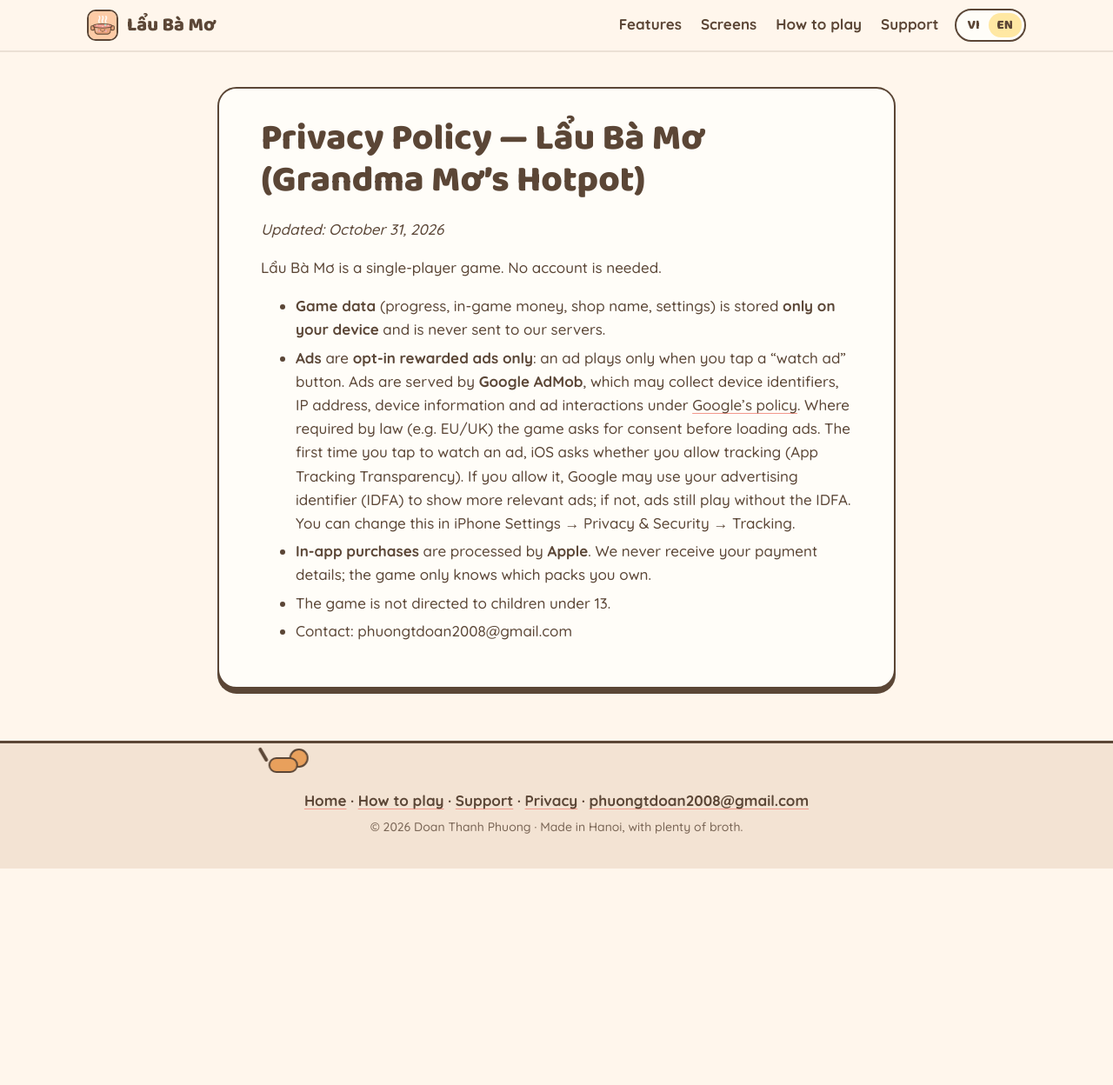
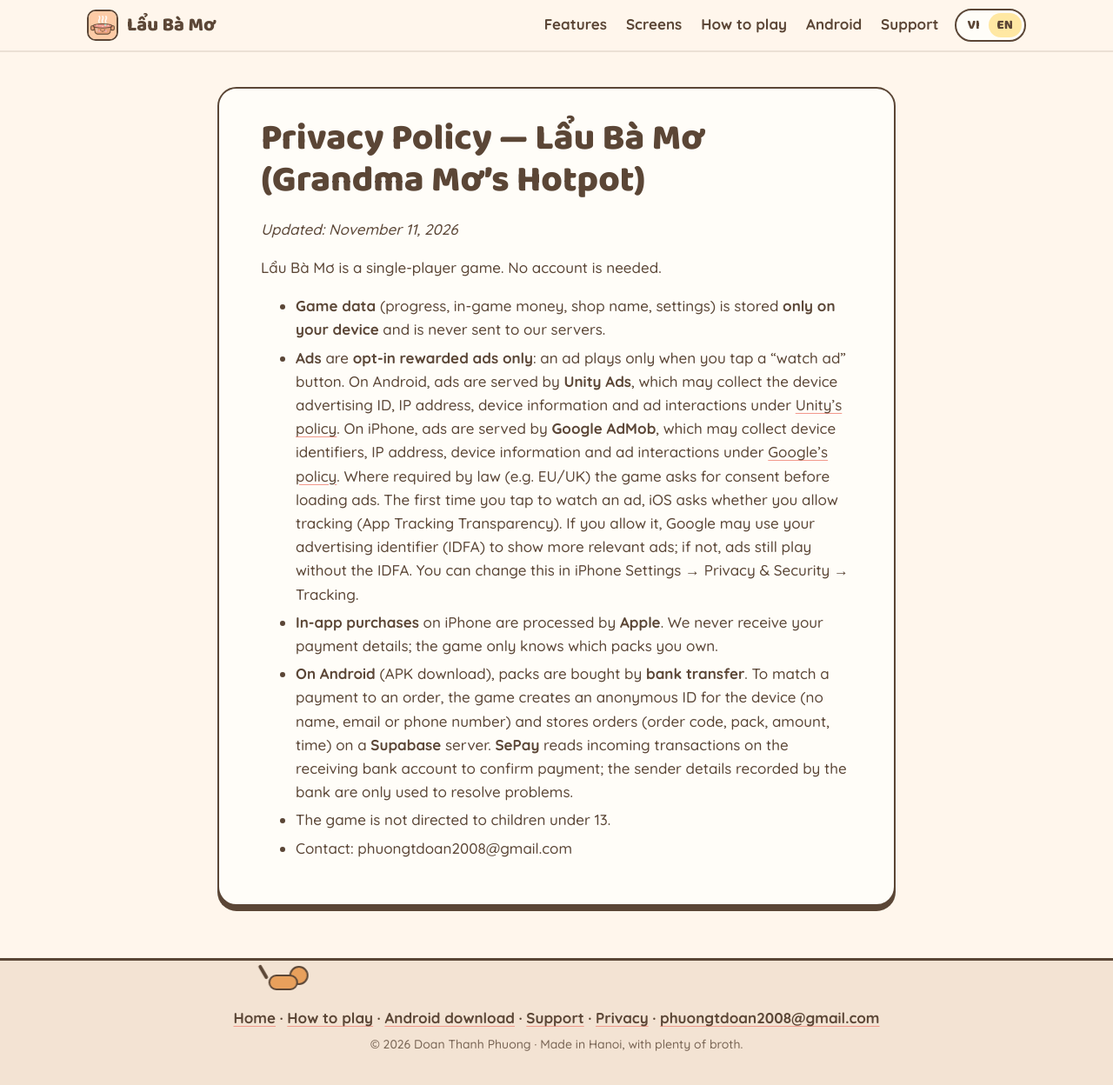
Before and after one commit to pcingame/laubamo, a Jekyll site: the page built from privacy.md, in a window 1280 px wide and 1249 px high. Shown: the whole window at 87% size. Built offline with Jekyll 4.4.1, drawn with Linux system fonts in a browser that asks for light colours.

Commit message:
Web: trang tải APK Android + hướng dẫn cài (site/android.html); CI phát hành APK sang repo công khai laubamo; chính sách quyền riêng tư thêm Unity Ads và chuyển khoản
Co-Authored-By: Claude Opus 5.5 <noreply@anthropic.com>

```diff
--- a/_layouts/default.html
+++ b/_layouts/default.html
@@ -38,6 +38,7 @@
       <a href="./#tinh-nang"><span class="vi">Tính năng</span><span class="en">Features</span></a>
       <a href="./#anh"><span class="vi">Ảnh</span><span class="en">Screens</span></a>
       <a href="how-to-play.html"><span class="vi">Cách chơi</span><span class="en">How to play</span></a>
+      <a href="android.html">Android</a>
       <a href="support.html"><span class="vi">Hỗ trợ</span><span class="en">Support</span></a>
     </nav>
     <button class="lang" type="button" aria-label="Đổi ngôn ngữ / Switch language">
@@ -54,6 +55,7 @@
     <p>
       <a href="./"><span class="vi">Trang chủ</span><span class="en">Home</span></a> ·
       <a href="how-to-play.html"><span class="vi">Cách chơi</span><span class="en">How to play</span></a> ·
+      <a href="android.html"><span class="vi">Tải cho Android</span><span class="en">Android download</span></a> ·
       <a href="support.html"><span class="vi">Hỗ trợ</span><span class="en">Support</span></a> ·
       <a href="privacy.html"><span class="vi">Quyền riêng tư</span><span class="en">Privacy</span></a> ·
       <a href="mailto:phuongtdoan2008@gmail.com">phuongtdoan2008@gmail.com</a>
--- a/index.html
+++ b/index.html
@@ -31,10 +31,12 @@ wide: true
     </p>
     <div class="cta">
       <a class="btn mint" href="#anh"><span class="vi">Xem trong game</span><span class="en">See the game</span></a>
+      <a class="btn butter" href="android.html"><span class="vi">Tải cho Android</span><span class="en">Get it on Android</span></a>
       <a class="btn peach" href="support.html"><span class="vi">Hỗ trợ</span><span class="en">Support</span></a>
     </div>
     <div class="badges">
       <span>iPhone</span>
+      <span>Android</span>
       <span class="vi">Chơi offline</span><span class="en">Plays offline</span>
       <span class="vi">Tiếng Việt · English</span><span class="en">English · Tiếng Việt</span>
     </div>
--- a/privacy.md
+++ b/privacy.md
@@ -7,7 +7,7 @@ description: Chính sách quyền riêng tư của game Lẩu Bà Mơ. Privacy p
 
 # Chính sách quyền riêng tư — Lẩu Bà Mơ
 
-*Cập nhật: 31/10/2026*
+*Cập nhật: 11/11/2026*
 
 Lẩu Bà Mơ là game chơi một mình, không cần tài khoản.
 
@@ -16,12 +16,14 @@ Lẩu Bà Mơ là game chơi một mình, không cần tài khoản.
 
 ## Quảng cáo
 - Game chỉ có **quảng cáo tự chọn**: bạn bấm nút "Xem QC" thì mới phát. Không có quảng cáo tự bật lên.
-- Quảng cáo do **Google AdMob** cung cấp. Khi tải và phát quảng cáo, Google có thể thu thập mã định danh thiết bị, địa chỉ IP, thông tin máy và tương tác với quảng cáo, theo [chính sách của Google](https://policies.google.com/technologies/partner-sites).
+- Trên iPhone, quảng cáo do **Google AdMob** cung cấp. Khi tải và phát quảng cáo, Google có thể thu thập mã định danh thiết bị, địa chỉ IP, thông tin máy và tương tác với quảng cáo, theo [chính sách của Google](https://policies.google.com/technologies/partner-sites).
+- Trên Android, quảng cáo do **Unity Ads** cung cấp. Unity có thể thu thập mã quảng cáo của thiết bị, địa chỉ IP, thông tin máy và tương tác với quảng cáo, theo [chính sách của Unity](https://unity.com/legal/game-player-and-app-user-privacy-policy).
 - Ở những nơi luật yêu cầu (vd. Liên minh châu Âu, Anh), game hỏi bạn đồng ý trước khi tải quảng cáo. Bạn có thể đổi lựa chọn bất cứ lúc nào.
 - Lần đầu bạn bấm xem quảng cáo, iOS hỏi bạn có cho phép theo dõi (App Tracking Transparency) không. Nếu bạn cho phép, Google được dùng mã quảng cáo IDFA để chọn quảng cáo hợp với bạn hơn. Nếu không, quảng cáo vẫn phát nhưng không dùng IDFA. Bạn đổi lựa chọn được trong Cài đặt iPhone → Quyền riêng tư & Bảo mật → Theo dõi.
 
 ## Mua trong app
-- Thanh toán do **Apple** xử lý. Chúng tôi không nhận và không lưu thông tin thẻ hay tài khoản của bạn; game chỉ biết bạn đã mua gói nào.
+- Trên iPhone, thanh toán do **Apple** xử lý. Chúng tôi không nhận và không lưu thông tin thẻ hay tài khoản của bạn; game chỉ biết bạn đã mua gói nào.
+- Trên Android (bản tải APK), bạn mua bằng **chuyển khoản ngân hàng**. Để ghép tiền với đơn, game tạo một mã ẩn danh cho máy (không có tên, email hay số điện thoại) và lưu đơn hàng (mã đơn, gói, số tiền, thời gian) trên máy chủ **Supabase**. Dịch vụ **SePay** đọc biến động số dư của tài khoản nhận tiền để báo đơn đã trả; thông tin người chuyển (tên, ngân hàng) do ngân hàng ghi trong giao dịch, chúng tôi chỉ dùng để đối chiếu khi có sự cố.
 
 ## Trẻ em
 - Game không nhắm tới trẻ dưới 13 tuổi và không cố ý thu thập dữ liệu của trẻ em.
@@ -34,13 +36,14 @@ Lẩu Bà Mơ là game chơi một mình, không cần tài khoản.
 
 # Privacy Policy — Lẩu Bà Mơ (Grandma Mơ's Hotpot)
 
-*Updated: October 31, 2026*
+*Updated: November 11, 2026*
 
 Lẩu Bà Mơ is a single-player game. No account is needed.
 
 - **Game data** (progress, in-game money, shop name, settings) is stored **only on your device** and is never sent to our servers.
-- **Ads** are **opt-in rewarded ads only**: an ad plays only when you tap a "watch ad" button. Ads are served by **Google AdMob**, which may collect device identifiers, IP address, device information and ad interactions under [Google's policy](https://policies.google.com/technologies/partner-sites). Where required by law (e.g. EU/UK) the game asks for consent before loading ads. The first time you tap to watch an ad, iOS asks whether you allow tracking (App Tracking Transparency). If you allow it, Google may use your advertising identifier (IDFA) to show more relevant ads; if not, ads still play without the IDFA. You can change this in iPhone Settings → Privacy & Security → Tracking.
-- **In-app purchases** are processed by **Apple**. We never receive your payment details; the game only knows which packs you own.
+- **Ads** are **opt-in rewarded ads only**: an ad plays only when you tap a "watch ad" button. On Android, ads are served by **Unity Ads**, which may collect the device advertising ID, IP address, device information and ad interactions under [Unity's policy](https://unity.com/legal/game-player-and-app-user-privacy-policy). On iPhone, ads are served by **Google AdMob**, which may collect device identifiers, IP address, device information and ad interactions under [Google's policy](https://policies.google.com/technologies/partner-sites). Where required by law (e.g. EU/UK) the game asks for consent before loading ads. The first time you tap to watch an ad, iOS asks whether you allow tracking (App Tracking Transparency). If you allow it, Google may use your advertising identifier (IDFA) to show more relevant ads; if not, ads still play without the IDFA. You can change this in iPhone Settings → Privacy & Security → Tracking.
+- **In-app purchases** on iPhone are processed by **Apple**. We never receive your payment details; the game only knows which packs you own.
+- **On Android** (APK download), packs are bought by **bank transfer**. To match a payment to an order, the game creates an anonymous ID for the device (no name, email or phone number) and stores orders (order code, pack, amount, time) on a **Supabase** server. **SePay** reads incoming transactions on the receiving bank account to confirm payment; the sender details recorded by the bank are only used to resolve problems.
 - The game is not directed to children under 13.
 - Contact: phuongtdoan2008@gmail.com
 
```
Also changed, not shown: android.html (added, +95 -0 lines).
